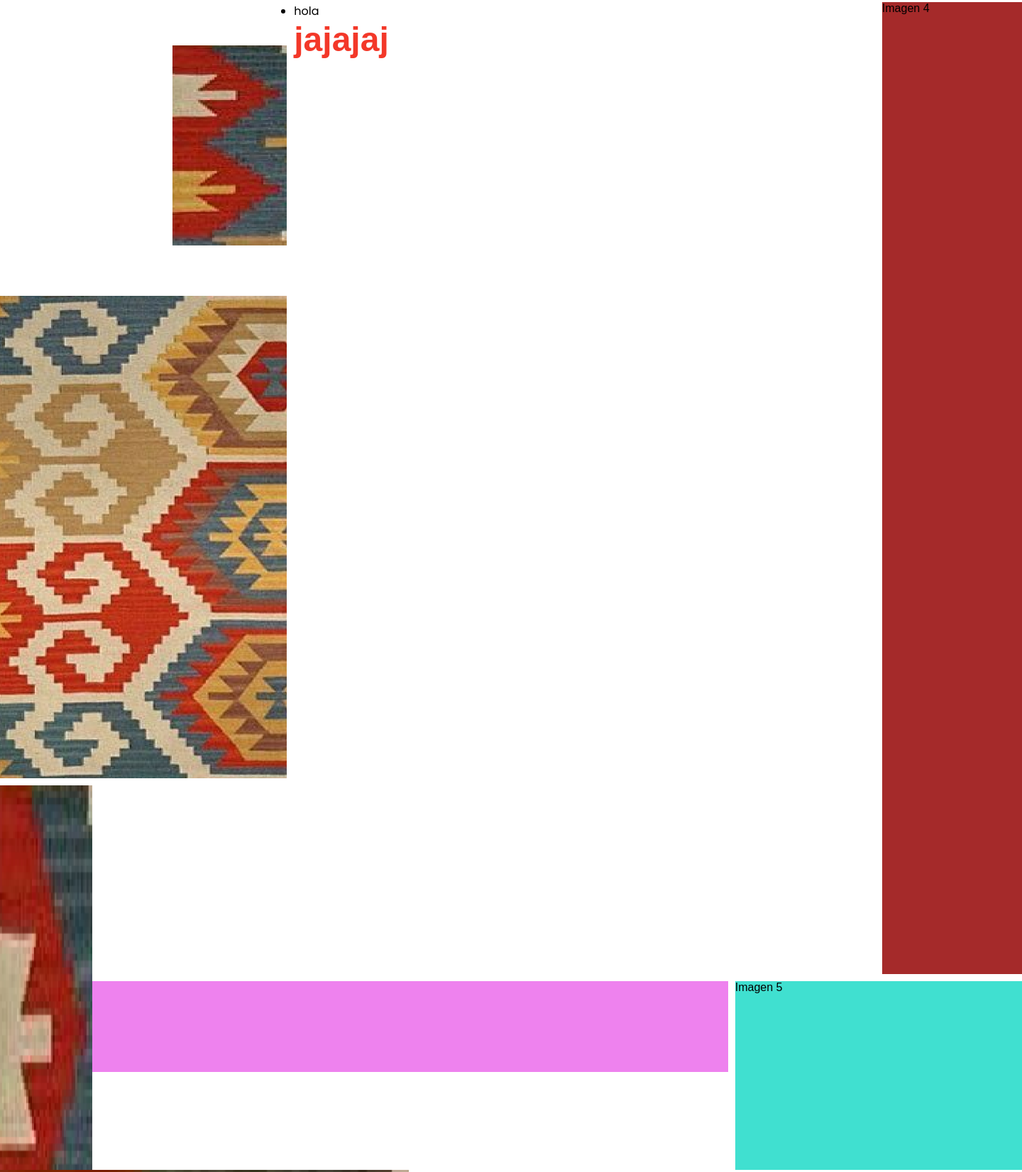
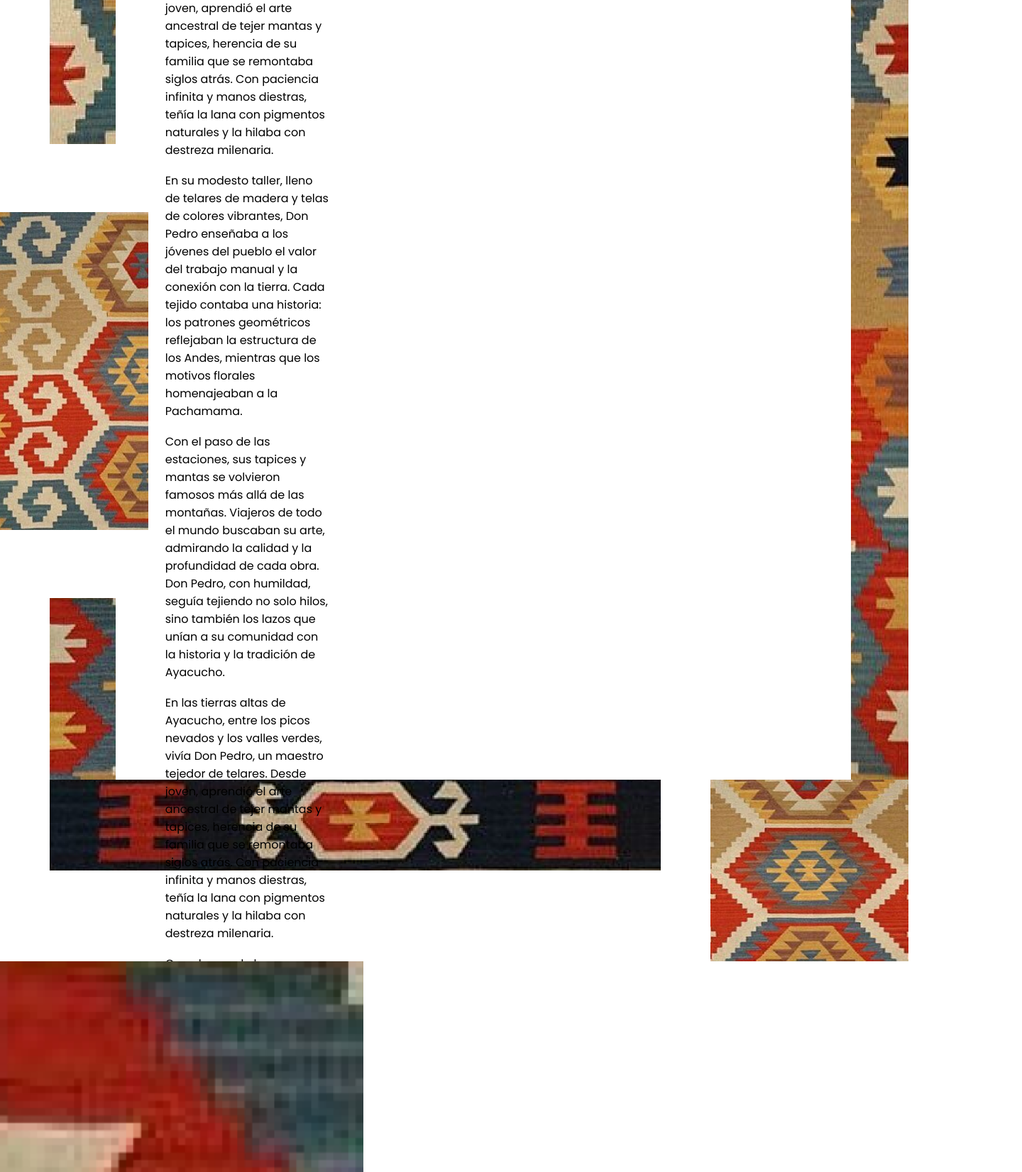
Before and after one commit to mardony/comision57670, a plain HTML site: page index.html in a window 1280 px wide. Shown: the part 1966-3618 px from the top of the page at 71% size, 1440 px wide, since content can reach past the window. Drawn offline with Linux system fonts and the light colour scheme; a web font is replaced by a local one.

Commit message:
Texo Origen

```diff
--- a/css/styles.css
+++ b/css/styles.css
@@ -27,7 +27,8 @@ ul{
 }
 
 main{
-    width: 90rem;
+    width: 100%;
+
 }
 
 /*-----------header-------------------*/
@@ -155,7 +156,7 @@ footer{
 
 .isologoBody {
     width: 60%;
-    height: 90%;
+    height: 80%;
 }
 
 .telarRomboSi {
@@ -166,45 +167,44 @@ footer{
 .telarRomboSd {
     width: 80%;
     height: 100%;
-
 }
 
 .telarRomboMi1 {
     width: 40%;
-    height: 70%;
+    height: 100%;
 }
 
 .telarRomboMi2 {
-    width: 100%;
-    height: 100%;
+    width: 90%;
+    height: 70%;
 }
 
 .telarRomboMi3 {
     width: 40%;
-    height: 70%;
+    height: 100%;
 }
 
-.telarRomboMi3 {
-    width: 8.125rem;
-    height: 89.5rem;
+.telarRomboMd {
+    width: 70%;
+    height: 100%;
 }
 
 .telarRomboIi {
-    width: 58.875rem;
-    height: 12.75rem;
+    width: 92.5%;
+    height: 100%;
 }
 
 .telarRomboId {
-    width: 23.375rem;
-    height: 30.1875rem;
+    width: 80%;
+    height: 100%;
 }
 
 .gridTelares {
 
     display: grid;
-    grid-template-columns: repeat(7, 1fr);
-    grid-template-rows: repeat(15, 8rem);
-    gap: 10px;
+    grid-template-columns: 1fr 1fr repeat(4, 2fr) 1fr;
+    grid-template-rows: 6.25rem 6.25rem 9.375rem repeat(12, 8rem);
+    /*gap: 10px; */
     margin: 0;
     padding: 0;
     font-family: Arial, sans-serif;
@@ -218,14 +218,14 @@ footer{
 }
 
 .gridImagen2 {
-    grid-area: 1 / 5 / 2 / 8;
+    grid-area: 1 / 5 / 3 / 8;
     display: flex;
     justify-content: center;
     align-items: center;
 }
 
 .gridImagen3 {
-    grid-area: 2 / 5 / 4 / 8;
+    grid-area: 3 / 5 / 4 / 8;
     display: flex;
     justify-content: right;
     align-items: center;
@@ -233,39 +233,48 @@ footer{
 
 .gridImagen4 {
     grid-area: 4 / 7 / 14 / 8;
-    background-color: brown;
+    display: flex;
+    justify-content: right;
+    align-items: center ;
 }
 
 .gridImagen5 {
     grid-area: 14 / 6 / 16 / 8;
-    background-color: turquoise;
+    display: flex;
+    justify-content: right;
+    align-items: center ;
 }
 
 .gridImagen6 {
     grid-area: 14 / 1 / 15 / 6;
-    background-color: violet;
+    display: flex;
+    justify-content: right;
+    align-items: center;
 }
 
 .gridImagen7 {
     grid-area: 12 / 1 / 14 / 3;
-
+    display: flex;
+    justify-content: center;
+    align-items: center;
 }
 
 .gridImagen8 {
     grid-area: 7 / 1 / 12 / 3;
-
+    display: flex;
+    align-items: center;
 }
 
 .gridImagen9 {
     grid-area: 4 / 1 / 7 / 3;
     display: flex;
-    justify-content: right;
+    justify-content: center;
     align-items: center;
 }
 
 .gridTexto1 {
     grid-area: 4 / 3 / 14 / 7;
-    background-color: white;
+    background-color: turquoise;
     font-size: 2em;
     text-align: center;
 }
--- a/index.html
+++ b/index.html
@@ -50,23 +50,95 @@
             <div class="gridImagen1"><img class="telarRomboSi" src="./assets/img/Telar-Rombos-si.png" alt="telar ampliado"></div>
             <div class="gridImagen2"><img class="isologoBody" src="./assets/img/isotipo-oncebay-02.png" alt="Isologo 11 BAY"></div>
             <div class="gridImagen3"><img class="telarRomboSd" src="./assets/img/Telar-Rombos-sd.png" alt="telar"></div>
-            <div class="gridImagen4">Imagen 4</div>
-            <div class="gridImagen5">Imagen 5</div>
-            <div class="gridImagen6">Imagen 6</div>
+            <div class="gridImagen4"><img class="telarRomboMd" src="./assets/img/Telar-Rombos-md.png" alt="telar largo vertical"></div>
+            <div class="gridImagen5"><img class="telarRomboId" src="./assets/img/Telar-Rombos-id.png" alt="imagen hexagono"></div>
+            <div class="gridImagen6"><img class="telarRomboIi" src="./assets/img/Telar-Rombos-ii.png" alt="inferior de telar"></div>
             <div class="gridImagen7"><img class="telarRomboMi3" src="./assets/img/Telar-Rombos-mi1.png" alt="telar 1 vertical"></div>
             <div class="gridImagen8"><img class="telarRomboMi2" src="./assets/img/Telar-Rombos-mi2.png" alt="telar 2 vertical"></div>
-            <div class="gridImagen9"><img class="telarRomboMi1" src="./assets/img/Telar-Rombos-mi1.png" alt="telar 1 vertical"></div>
-            <div class="gridIexto1">
-                <ul>
-                    <li>
-                        <p>hola</p>
-                    </li>
+            <div class="gridImagen9"><img class="telarRomboMi1" src="./assets/img/Telar-Rombos-mi3.png" alt="telar 1 vertical"></div>
+            <section class="gridIexto1">
+                <article>
+                    <h2>Origen</h2>
+                    <div>
+                        <p>
+                            En las tierras altas de Ayacucho, entre los picos nevados y los valles verdes, vivía Don Pedro, un
+                            maestro tejedor de
+                            telares. Desde joven, aprendió el arte ancestral de tejer mantas y tapices, herencia de su familia que
+                            se remontaba
+                            siglos atrás. Con paciencia infinita y manos diestras, teñía la lana con pigmentos naturales y la hilaba
+                            con destreza
+                            milenaria.
+                        </p>
+                        <br>
+                        <p>
+                            En su modesto taller, lleno de telares de madera y telas de colores vibrantes, Don Pedro enseñaba a los
+                            jóvenes del
+                            pueblo el valor del trabajo manual y la conexión con la tierra. Cada tejido contaba una historia: los
+                            patrones
+                            geométricos reflejaban la estructura de los Andes, mientras que los motivos florales homenajeaban a la
+                            Pachamama.
+                        </p>
+                        <br>
+                        <p>
+                            Con el paso de las estaciones, sus tapices y mantas se volvieron famosos más allá de las montañas.
+                            Viajeros de todo el
+                            mundo buscaban su arte, admirando la calidad y la profundidad de cada obra. Don Pedro, con humildad,
+                            seguía tejiendo no
+                            solo hilos, sino también los lazos que unían a su comunidad con la historia y la tradición de Ayacucho.
+                        </p>
+                        <br>
+                        <p>
+                            En las tierras altas de Ayacucho, entre los picos nevados y los valles verdes, vivía Don Pedro, un
+                            maestro tejedor de
+                            telares. Desde joven, aprendió el arte ancestral de tejer mantas y tapices, herencia de su familia que
+                            se remontaba
+                            siglos atrás. Con paciencia infinita y manos diestras, teñía la lana con pigmentos naturales y la hilaba
+                            con destreza
+                            milenaria.
+                        </p>
+                        <br>
+                        <p>
+                            Con el paso de las estaciones, sus tapices y mantas se volvieron famosos más allá de las montañas.
+                            Viajeros de todo el
+                            mundo buscaban su arte, admirando la calidad y la profundidad de cada obra. Don Pedro, con humildad,
+                            seguía tejiendo no
+                            solo hilos, sino también los lazos que unían a su comunidad con la historia y la tradición de Ayacucho.
+                        </p>
+                    </div>
+                </article>
 
-                </ul>
-                <div>
-                    <h2>jajajaj</h2>
-                </div>
-            </div>
+                <article>
+                    <h2>Maestro</h2>
+                    <div>
+                        <p>
+                            En las tierras altas de Ayacucho, entre los picos nevados y los valles verdes, vivía Don Pedro, un
+                            maestro tejedor de
+                            telares. Desde joven, aprendió el arte ancestral de tejer mantas y tapices, herencia de su familia que
+                            se remontaba
+                            siglos atrás. Con paciencia infinita y manos diestras, teñía la lana con pigmentos naturales y la hilaba
+                            con destreza
+                            milenaria.
+                        </p>
+                        <br>
+                        <p>
+                            En su modesto taller, lleno de telares de madera y telas de colores vibrantes, Don Pedro enseñaba a los
+                            jóvenes del
+                            pueblo el valor del trabajo manual y la conexión con la tierra. Cada tejido contaba una historia: los
+                            patrones
+                            geométricos reflejaban la estructura de los Andes, mientras que los motivos florales homenajeaban a la
+                            Pachamama.
+                        </p>
+                        <br>
+                        <p>
+                            Con el paso de las estaciones, sus tapices y mantas se volvieron famosos más allá de las montañas.
+                            Viajeros de todo el
+                            mundo buscaban su arte, admirando la calidad y la profundidad de cada obra. Don Pedro, con humildad,
+                            seguía tejiendo no
+                            solo hilos, sino también los lazos que unían a su comunidad con la historia y la tradición de Ayacucho.
+                        </p>
+                    </div>
+                </article>
+            </section>
             <!--
             <div class="texto2">Texto 2</div>
             <div class="texto3">Texto 3</div>
@@ -84,7 +156,7 @@
                     <img class="telarRomboMi2" src="./assets/img/Telar-Rombos-mi2.png" alt="telar 2 vertical">
                     <img class="telarRomboMi3" src="./assets/img/Telar-Rombos-mi3.png" alt="telar 3 vertical">
                 </div>
-                <section>
+                <section class="gridIexto1">
                     <article>
                         <h2>Origen</h2>
                         <div>
```
